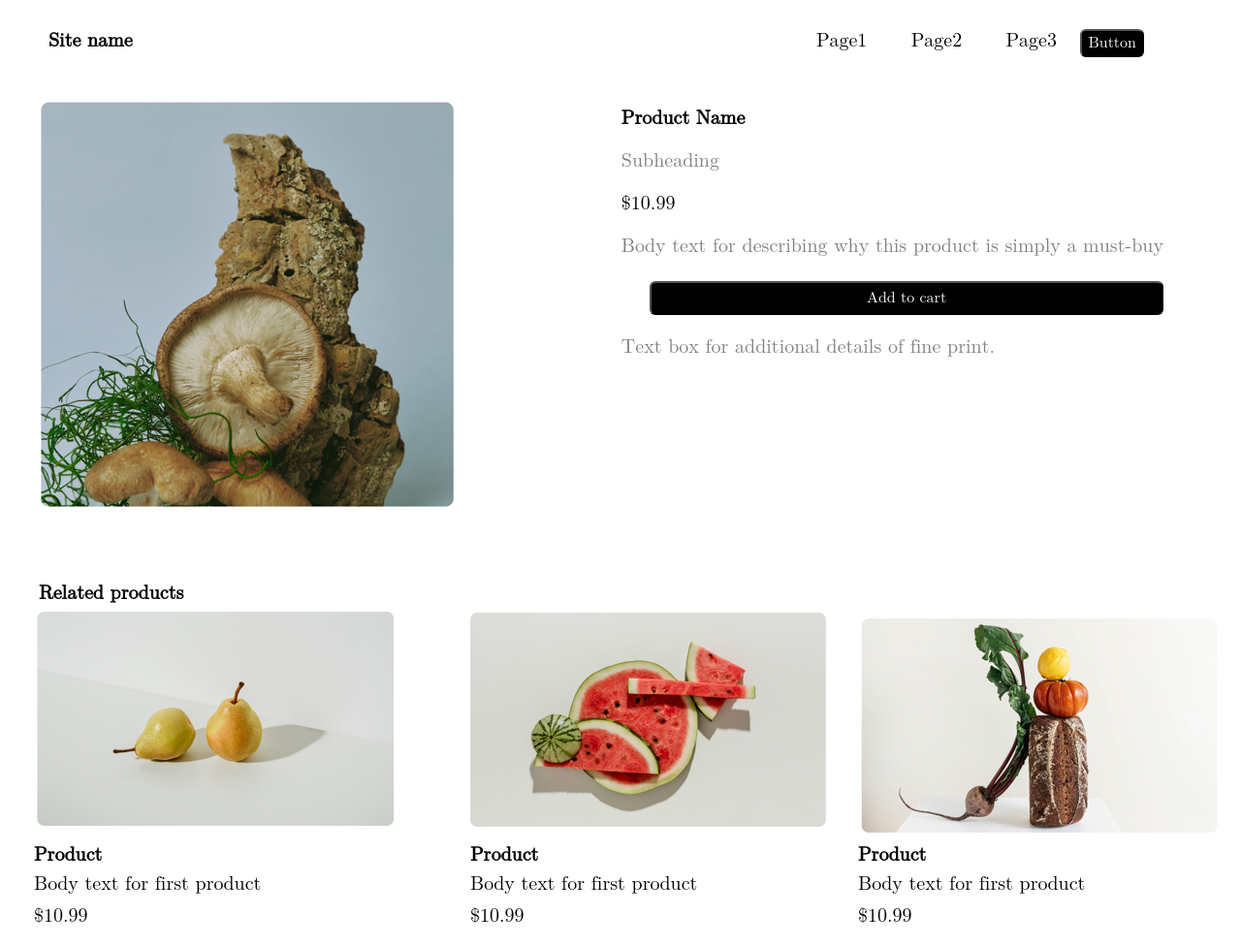
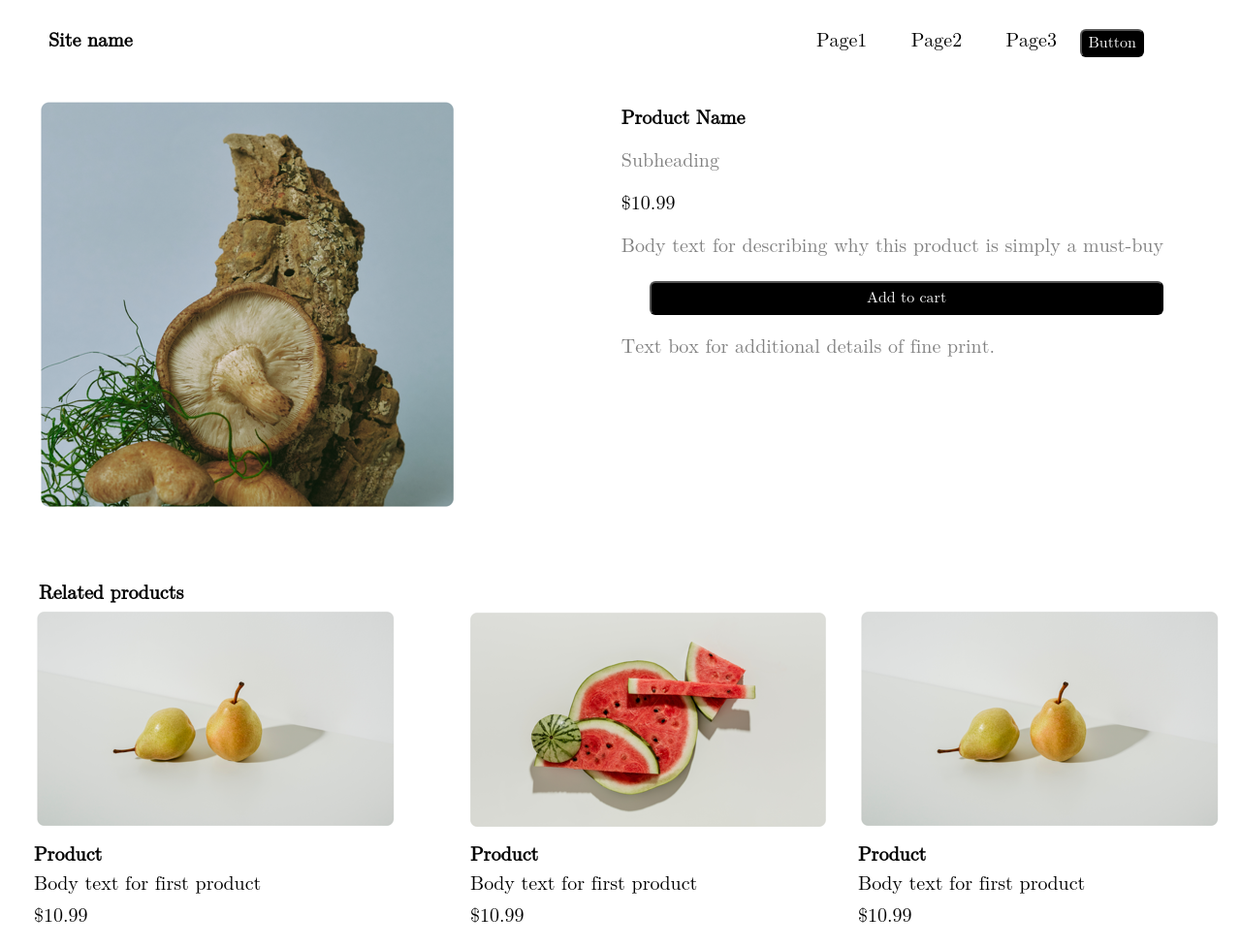
Before and after one commit to 1NonlyRohan/CodingNest-Positioning_Assignment, a plain HTML site: page index.html in a window 1280 px wide. Shown: the whole page at 97% size. Drawn offline with Linux system fonts and the light colour scheme.

Commit message:
Complete Assignment

```diff
--- a/index.html
+++ b/index.html
@@ -58,7 +58,7 @@
                     <p id="p8">$10.99</p>
                 </div>
                 <div class="Post-3-content">
-                    <img src="Posters/img-4.PNG" alt="Poster-4">
+                    <img src="Posters/img-2.PNG" alt="Poster-4">
                     <h1>Product</h1>
                     <p id="p9">Body text for first product</p>
                     <p id="p10">$10.99</p>
```
Also changed, not shown: Posters/img-4.PNG (deleted).
